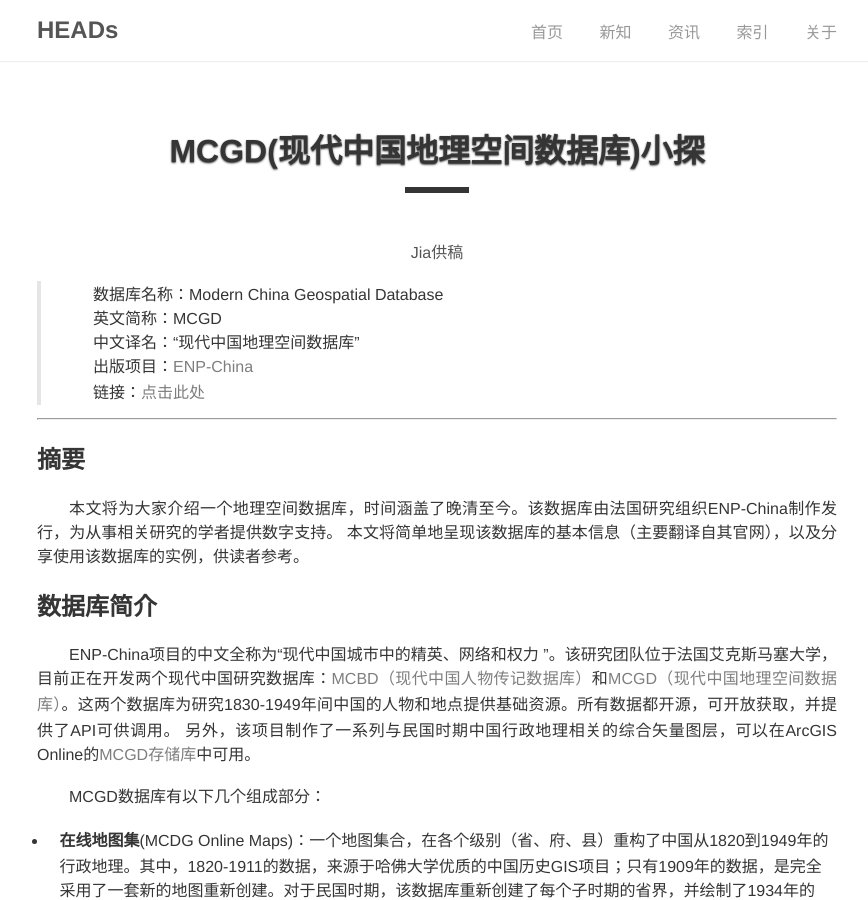
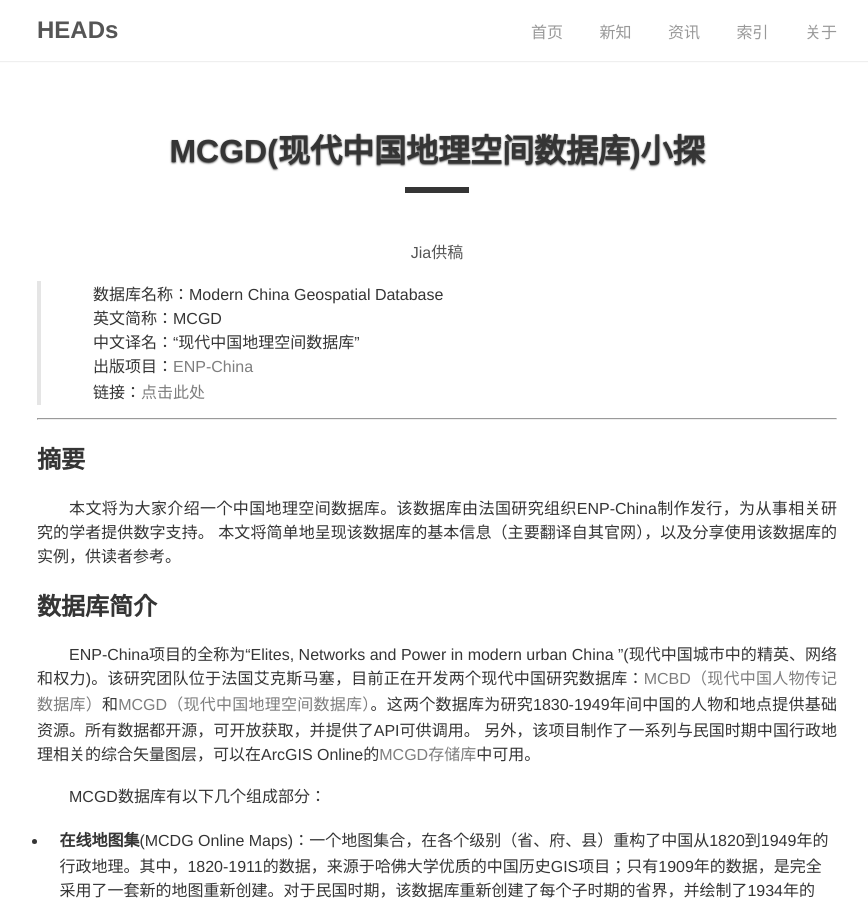
Before and after one commit to DHHD2022/DHHD2022.GitHub.io, a Jekyll site: the page built from dh_blog/_posts/2022-04-15-MCGD介绍.md, in a window 1280 px wide and 900 px high. Shown: the whole window, without its empty margins (203-1071 px from the left). Built offline with Jekyll 4.4.1, drawn with Linux system fonts in a browser that asks for light colours.

Commit message:
Update 2022-04-15-MCGD介绍.md

```diff
--- a/dh_blog/_posts/2022-04-15-MCGD介绍.md
+++ b/dh_blog/_posts/2022-04-15-MCGD介绍.md
@@ -12,17 +12,17 @@ categories: dh_blog
 > 　　英文简称：MCGD
 > 　　中文译名：“现代中国地理空间数据库”
 > 　　出版项目：[ENP-China](https://www.enpchina.eu/)
-> 　　链接：[点击此处](https://analytics.huma-num.fr/enpchina/    MCGD_interface/)
+> 　　链接：[点击此处](https://analytics.huma-num.fr/enpchina/MCGD_interface/)
 
 -------------
 
 
 ## 摘要
-本文将为大家介绍一个地理空间数据库，时间涵盖了晚清至今。该数据库由法国研究组织ENP-China制作发行，为从事相关研究的学者提供数字支持。
+本文将为大家介绍一个中国地理空间数据库。该数据库由法国研究组织ENP-China制作发行，为从事相关研究的学者提供数字支持。
 本文将简单地呈现该数据库的基本信息（主要翻译自其官网），以及分享使用该数据库的实例，供读者参考。
 
 ## 数据库简介
-ENP-China项目的中文全称为“现代中国城市中的精英、网络和权力 ”。该研究团队位于法国艾克斯马塞大学，目前正在开发两个现代中国研究数据库：[MCBD（现代中国人物传记数据库）](https://enepchina.hypotheses.org/3524)和[MCGD（现代中国地理空间数据库）](https://analytics.huma-num.fr/enpchina/MCGD_interface/)。这两个数据库为研究1830-1949年间中国的人物和地点提供基础资源。所有数据都开源，可开放获取，并提供了API可供调用。
+ENP-China项目的全称为“Elites, Networks and Power in modern urban China ”(现代中国城市中的精英、网络和权力)。该研究团队位于法国艾克斯马塞，目前正在开发两个现代中国研究数据库：[MCBD（现代中国人物传记数据库）](https://enepchina.hypotheses.org/3524)和[MCGD（现代中国地理空间数据库）](https://analytics.huma-num.fr/enpchina/MCGD_interface/)。这两个数据库为研究1830-1949年间中国的人物和地点提供基础资源。所有数据都开源，可开放获取，并提供了API可供调用。
 另外，该项目制作了一系列与民国时期中国行政地理相关的综合矢量图层，可以在ArcGIS Online的[MCGD存储库](https://mapservices.huma-num.fr/p/home/webmap/viewer.html?webmap=a62de31ec70646b58667809bc2d6bf68)中可用。
 
 MCGD数据库有以下几个组成部分：
```
